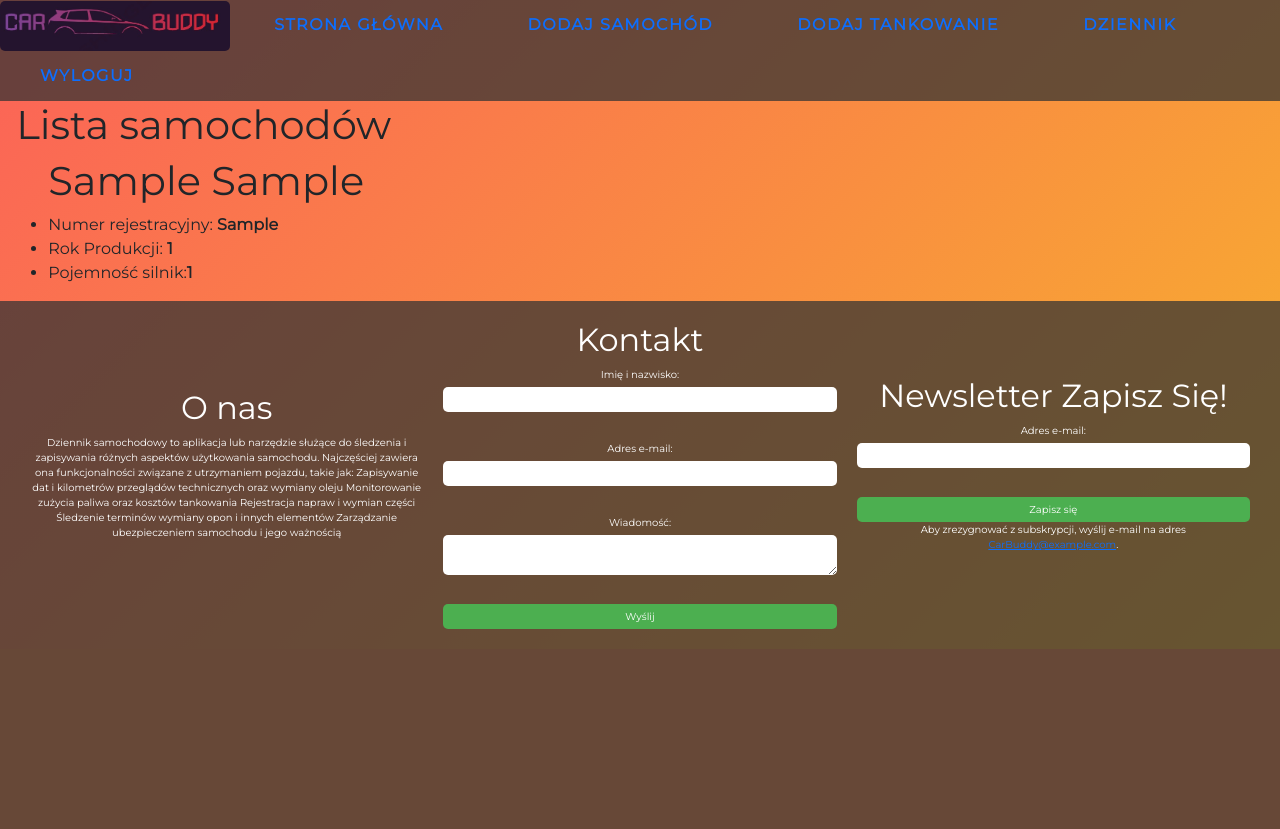
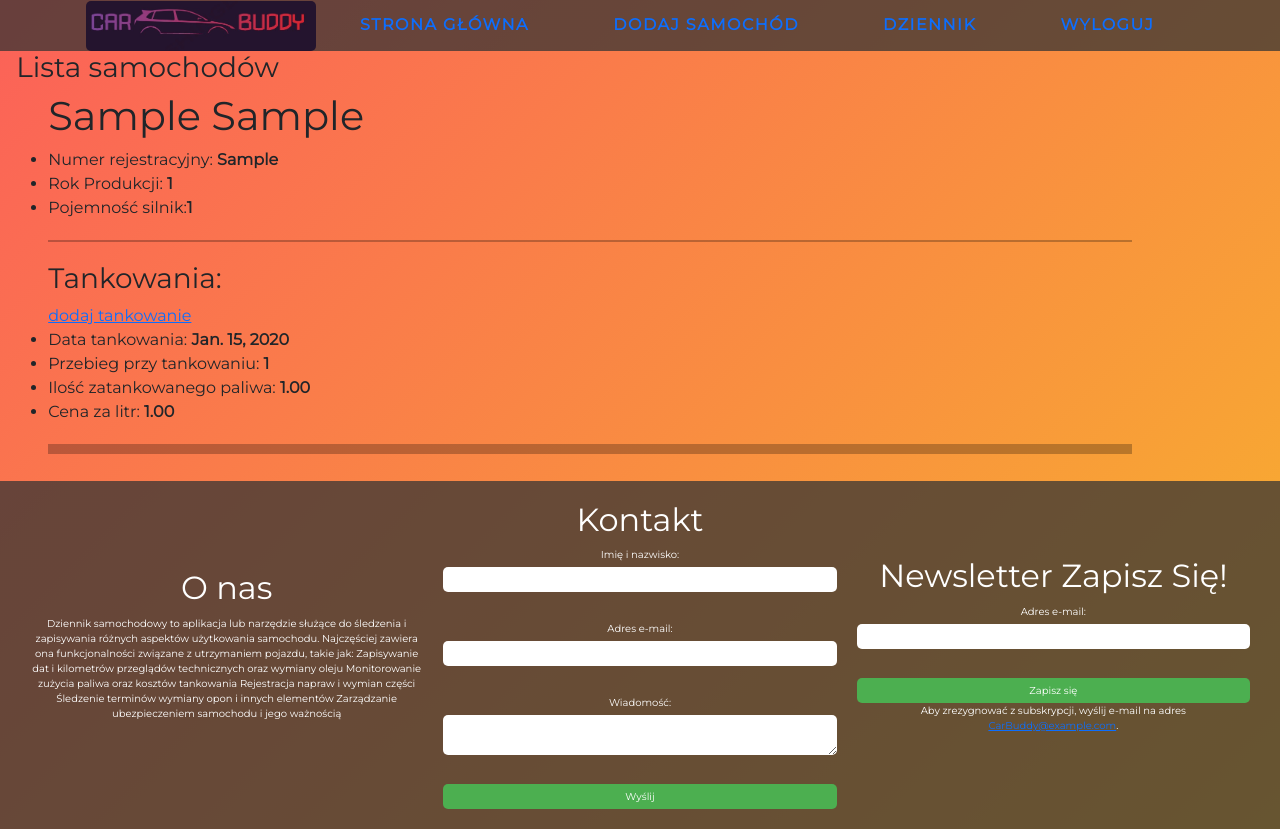
Before and after one commit to Oski3006/CarBuddy, a Django app: page /dziennik in a window 1280 px wide. Shown: the part 257-1086 px from the top of the page. Before the commit the page ends 906 px from the top, so only its background shows below. Run offline with Django 4.2, Linux system fonts and the light colour scheme; a user stored in the database is signed in; tables that the repository leaves empty hold one stand-in row (values such as "Sample post").

Commit message:
Aktualizacja  Tankowania Aktualizacja: -Dodano wyświetlanie tankowania dla każdego samochodu -W formularzu z automatu wpisuje się dzisiejsza data -Przycisk  "dodaj tankowanie" został przeniesiony z górnego bara. Znajduje się teraz obok nazwa samochodów przez co samochody są wybierane automatycznie ale moga również zostać zmienione (rozwijana lista została) -Zmieniono stronę główną z "no post yes" na "Co to jest CarBuddy" -Najważniejsze, użytkownik może dodać tankowanie tylko do swoich samochodów. -Sekcja z tankowaniem zamknięta (jego wyświetlanie również) Przeróbcie trylko wygląd dziennika na lepszy bo z wieksza ilością danych źle to wygląda (najważniejsze żeby fory zostały razem z ifami (li i ul) możecie bez problemu usuwać. Na dniach wezmę się za pracę odnośnie naprawa, żeby wątek dodawania i wyrzucania danych był zamknięty, potem zostanie tylko i wyłącznie "upiekszenie" i dodanie jakiś małych poprawek i udogodnień.

```diff
--- a/CarBuddy/main/models.py
+++ b/CarBuddy/main/models.py
@@ -21,6 +21,8 @@ class Samochody(models.Model):
     rok_produkcji = models.IntegerField()
     nr_rejestracyjny = models.CharField(max_length=20)
     pojemność_silnika = models.IntegerField()
+    def __str__(self):
+        return self.marka + " " + self.model + " (" + self.nr_rejestracyjny + ") "
 
 
 class Przebiegi(models.Model):
--- a/CarBuddy/main/templates/main/base.html
+++ b/CarBuddy/main/templates/main/base.html
@@ -44,14 +44,10 @@
           <a href="/home" class="logo"><img  src="{% static 'logo.jpg' %}" alt="Logo o nazwie CarBuddy Z grafiką samochodu"></a>
 
 
-              <a class="nav-link" href="/home"
-                >Strona główna</a>
+              <a class="nav-link" href="/ctcb">Strona główna</a>
             </li>
 
               <a class="nav-link" href="/dodaj_samochod">Dodaj samochód</a>
-            </li>
-
-              <a class="nav-link" href="/dodaj_tankowanie">Dodaj tankowanie</a>
             </li>
 
               <a class="nav-link" href="/dziennik">Dziennik</a>
--- a/CarBuddy/main/templates/main/dziennik.html
+++ b/CarBuddy/main/templates/main/dziennik.html
@@ -8,13 +8,28 @@
 
 
 {% block content %}
-  <h1>Lista samochodów</h1>
+  <h3>Lista samochodów</h3>
   <ul>
-    {% for samochody in samochody %}
-      <h1>{{ samochody.marka }} {{ samochody.model }} </h1>
-      <li>Numer rejestracyjny: <b>{{ samochody.nr_rejestracyjny}}</b></li>
-      <li>Rok Produkcji: <b>{{ samochody.rok_produkcji }}</b></li>
-      <li>Pojemność silnik:<b>{{ samochody.pojemność_silnika}}</b></li>
+    {% for samochod in samochody  %}
+      <h1>{{ samochod.marka }} {{ samochod.model }} </h1>
+      <li>Numer rejestracyjny: <b>{{ samochod.nr_rejestracyjny}}</b></li>
+      <li>Rok Produkcji: <b>{{ samochod.rok_produkcji }}</b></li>
+      <li>Pojemność silnik:<b>{{ samochod.pojemność_silnika}}</b></li>
+      <hr style="border: 1px solid black; margin-top: 20px; margin-bottom: 20px;">
+      <h3>Tankowania:</h3><a href="{% url 'dodaj_tankowanie' samochod.id %}?next={{ request.path }}">dodaj tankowanie</a>
+        {% for tankowanie in tankowania %}
+          {% if tankowanie.samochod == samochod %}
+
+            <li>Data tankowania: <b>{{ tankowanie.data }}</b></li>
+            <li>Przebieg przy tankowaniu: <b>{{ tankowanie.przebieg }}</b></li>
+            <li>Ilość zatankowanego paliwa: <b>{{ tankowanie.ilość_paliwa }}</b></li>
+            <li>Cena za litr: <b>{{ tankowanie.cena_za_litr }}</b></li>
+          {% endif %}
+
+        {% empty %}
+          <li>Brak tankowań</li>
+        {% endfor %}
+        <hr style="border: 5px solid black; margin-top: 20px; margin-bottom: 20px;">
     {% endfor %}
 
   </ul>
--- a/CarBuddy/main/urls.py
+++ b/CarBuddy/main/urls.py
@@ -10,5 +10,6 @@ urlpatterns = [
     path('dodaj_samochod', views.dodaj_samochod, name='dodaj_samochod'),
     path('dziennik',views.samochody_uzytkownika, name='dziennik'),
     path('ctcb',views.ctcb, name='ctcb'),
-    path('dodaj_tankowanie',views.dodaj_tankowanie, name='dodaj_tankowanie'),
+    #path('dodaj_tankowanie',views.dodaj_tankowanie, name='dodaj_tankowanie'),
+    path('dodaj_tankowanie/<int:samochod_id>/', views.dodaj_tankowanie, name='dodaj_tankowanie'),
 ]
--- a/CarBuddy/main/views.py
+++ b/CarBuddy/main/views.py
@@ -84,24 +84,32 @@ def dodaj_samochod(request):
         form = SamochodyForm()
     return render(request, 'main/dodaj_samochod.html', {'form': form, 'my_models': my_models})
 
-def dodaj_tankowanie(request):
-    my_models = Tankowania.objects
+def dodaj_tankowanie(request, samochod_id):
+    samochod = get_object_or_404(Samochody, id=samochod_id, author=request.user)
     if request.method == 'POST':
-        form = TankowanieForm(request.POST)
+        form = TankowanieForm(request.POST, user=request.user, initial={'samochod': samochod})
         if form.is_valid():
             tankowanie = form.save(commit=False)
             tankowanie.save()
-            return redirect('dodaj_tankowanie')
+            return redirect('dodaj_tankowanie', samochod_id=samochod_id)
         else:
             print(form.errors)
     else:
-        form = TankowanieForm()
-    return render(request, 'main/dodaj_tankowanie.html', {'form': form, 'my_models': my_models})
+        form = TankowanieForm(user=request.user, initial={'samochod': samochod})
+    return render(request, 'main/dodaj_tankowanie.html', {'form': form, 'samochod': samochod})
 
 
 def samochody_uzytkownika(request):
     samochody = Samochody.objects.filter(author=request.user)
-    return render(request, 'main/dziennik.html', {'samochody': samochody})
+    if request.method == 'POST':
+        samochod_id = request.POST.get('samochod')
+        if samochod_id:
+            tankowania = Tankowania.objects.filter(samochod__id=samochod_id)
+        else:
+            tankowania = Tankowania.objects.filter(samochod__in=samochody)
+    else:
+        tankowania = Tankowania.objects.filter(samochod__in=samochody)
+    return render(request, 'main/dziennik.html', {'samochody': samochody, 'tankowania': tankowania})
 
 def ctcb(request):
     return render(request, 'main/ctcb.html')
```
Also changed, not shown: CarBuddy/main/forms.py (+26 -0 lines).
